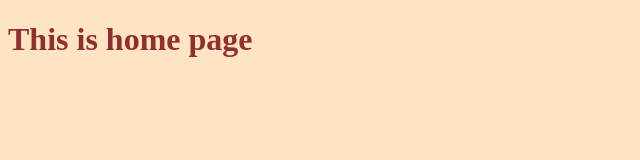
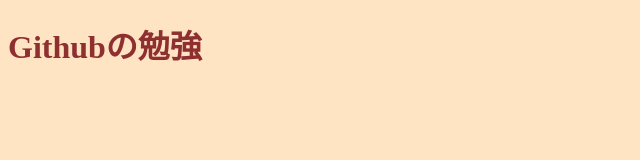
Before and after one commit to sachincb001/html1, a plain HTML site: page index.html in a window 1280 px wide. Shown: the whole page, without its empty margins (0-640 px from the left). Drawn offline with Linux system fonts and the light colour scheme.

Commit message:
This is second commit some modification in the files

```diff
--- a/index.html
+++ b/index.html
@@ -7,6 +7,6 @@
     <title>Document</title>
 </head>
 <body>
-    <h1>This is home page</h1>
+    <h1>Githubの勉強</h1>
 </body>
 </html>
--- a/style.css
+++ b/style.css
@@ -1,5 +1,6 @@
 h1{
     color: #8f3030;
+    size: 27px;
 }
 html{
     background-color: bisque;
```
